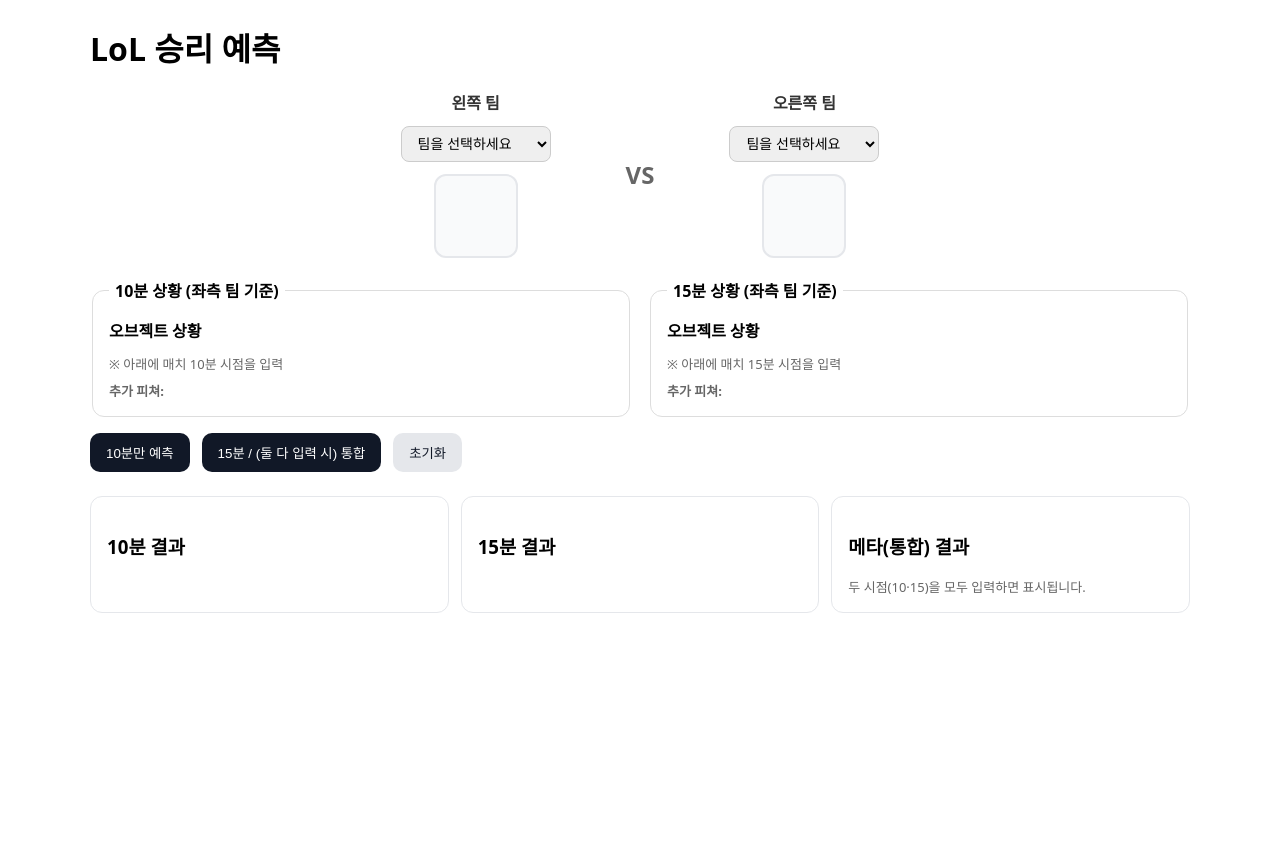
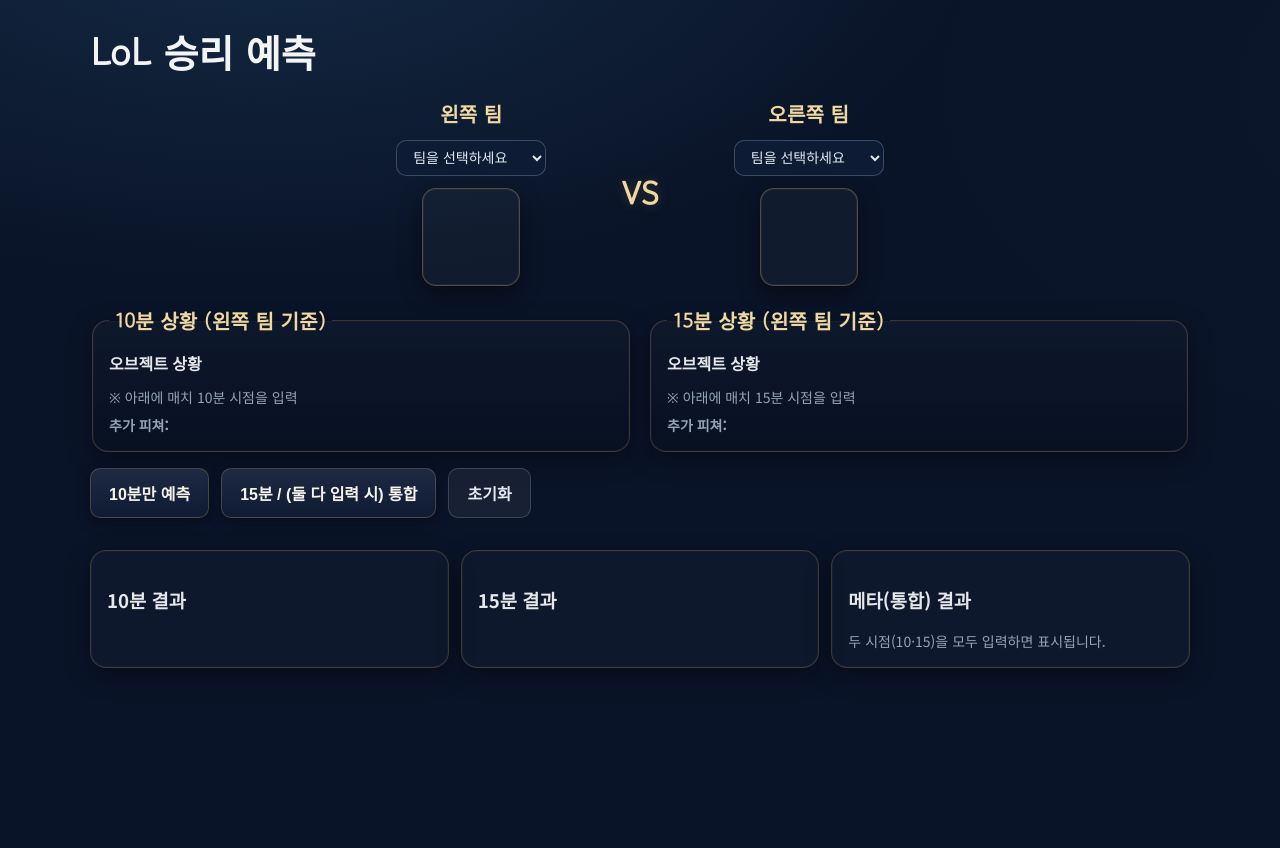
Before and after one commit to htaey/lol_win_predict, a Python web app: template templates/predictor/ui.html in a window 1280 px wide. Before the commit the page ends 613 px from the top, so only its background shows below. Run offline with Jinja, Linux system fonts and the light colour scheme; the template is opened without the code that fills it, so the values that code supplies are empty.

Commit message:
Add files via upload
1030 디자인 변경 및 팀 수정

```diff
--- a/templates/predictor/ui.html
+++ b/templates/predictor/ui.html
@@ -4,28 +4,36 @@
   <meta charset="utf-8" />
   <title>LoL 승리 예측 (10/15분 분리 UI)</title>
   <meta name="viewport" content="width=device-width, initial-scale=1" />
+  <link rel="preconnect" href="https://fonts.googleapis.com">
+  <link rel="preconnect" href="https://fonts.gstatic.com" crossorigin>
+  <link href="https://fonts.googleapis.com/css2?family=Gowun+Dodum&family=Noto+Sans+KR:wght@400;500;700&display=swap" rel="stylesheet">
   <style>
-    body { font-family: system-ui, -apple-system, Segoe UI, Roboto, sans-serif; margin: 24px; }
+    body { font-family: "Noto Sans KR", system-ui, -apple-system, Segoe UI, Roboto, sans-serif; margin: 24px; background: radial-gradient(1200px 600px at 20% -10%, rgba(28,60,92,0.55), transparent 60%), radial-gradient(1000px 600px at 120% 10%, rgba(12,26,48,0.6), transparent 60%), #0a1428; color: #e5e7eb; min-height: 100vh; }
     .container { max-width: 1100px; margin: 0 auto; }
-    h1 { margin: 0 0 8px; }
-    .version { color: #666; font-size: 14px; margin-bottom: 16px; }
+    h1 { margin: 0 0 8px; font-family: "Gowun Dodum", sans-serif; letter-spacing: 0.2px; color: #f3f4f6; font-size: 38px; }
+    .version { color: #666; font-size: 15px; margin-bottom: 16px; }
     .grid { display: grid; grid-template-columns: 1fr 1fr; gap: 16px; }
-    fieldset { border: 1px solid #ddd; border-radius: 12px; padding: 16px; }
-    legend { padding: 0 6px; font-weight: 600; }
-    .row { display: grid; grid-template-columns: 1fr 180px; gap: 8px; align-items: center; margin-bottom: 8px; }
-    label { font-size: 14px; color: #333; }
-    input[type="number"] { width: 100%; padding: 6px 8px; border: 1px solid #ccc; border-radius: 8px; }
+    fieldset { border: 1px solid rgba(201,164,92,0.25); border-radius: 16px; padding: 16px; background: linear-gradient(180deg, rgba(255,255,255,0.02), rgba(0,0,0,0.15)); box-shadow: inset 0 0 0 1px rgba(255,255,255,0.03), 0 8px 24px rgba(0,0,0,0.35); }
+    legend { padding: 0 6px; font-weight: 600; color: #f0d9a0; font-family: "Gowun Dodum", sans-serif; letter-spacing: 0.2px; font-size: 20px; }
+    .row { display: grid; grid-template-columns: 1fr auto; gap: 8px; align-items: center; margin-bottom: 8px; }
+    label { font-size: 16px; color: #cbd5e1; }
+    input[type="number"] { width: 140px; max-width: 45vw; justify-self: end; padding: 8px 10px; border: 1px solid rgba(148,163,184,0.28); border-radius: 10px; background: rgba(255,255,255,0.03); color: #e2e8f0; box-shadow: none; appearance: textfield; -moz-appearance: textfield; }
+    input[type="number"]:focus { outline: none; border-color: rgba(201,164,92,0.32); box-shadow: none; }
+    /* 브라우저 스핀 버튼 제거 */
+    input[type="number"]::-webkit-outer-spin-button,
+    input[type="number"]::-webkit-inner-spin-button { -webkit-appearance: none; margin: 0; }
     .checkbox-row { display: flex; gap: 16px; flex-wrap: wrap; margin: 8px 0 4px; }
     .actions { display: flex; gap: 12px; flex-wrap: wrap; margin-top: 16px; }
-    button { padding: 10px 16px; border: 0; border-radius: 10px; cursor: pointer; }
-    .primary { background: #111827; color: white; }
-    .secondary { background: #e5e7eb; color: #111827; }
-    .muted { color: #666; font-size: 13px; }
-    .card { border: 1px solid #e5e7eb; border-radius: 12px; padding: 16px; margin-top: 16px; }
+    button { padding: 12px 18px; border: 0; border-radius: 10px; cursor: pointer; transition: transform .08s ease, box-shadow .2s ease; font-weight: 600; font-size: 16px; }
+    .primary { background: linear-gradient(180deg, #1e2a44, #0f1b33); color: #f6f4eb; border: 1px solid rgba(201,164,92,0.28); box-shadow: 0 4px 14px rgba(0,0,0,0.35); }
+    .primary:hover { transform: translateY(-1px); box-shadow: 0 8px 18px rgba(0,0,0,0.45); }
+    .secondary { background: rgba(255,255,255,0.06); color: #e2e8f0; border: 1px solid rgba(148,163,184,0.28); }
+    .muted { color: #94a3b8; font-size: 14px; }
+    .card { border: 1px solid rgba(201,164,92,0.25); border-radius: 16px; padding: 16px; margin-top: 16px; background: rgba(255,255,255,0.02); box-shadow: inset 0 0 0 1px rgba(255,255,255,0.03), 0 8px 24px rgba(0,0,0,0.35); }
     table { width: 100%; border-collapse: collapse; }
-    th, td { text-align: left; padding: 8px; border-bottom: 1px dashed #eee; }
-    .error { color: #b91c1c; margin-top: 8px; white-space: pre-wrap; }
-    .ok { color: #065f46; }
+    th, td { text-align: left; padding: 12px; border-bottom: 1px dashed rgba(148,163,184,0.25); color: #e5e7eb; font-size: 15px; }
+    .error { color: #fecaca; margin-top: 8px; white-space: pre-wrap; }
+    .ok { color: #a7f3d0; }
     .spinner { display: none; }
     .cards { display: grid; grid-template-columns: 1fr; gap: 12px; }
     @media (min-width: 900px) { .cards { grid-template-columns: 1fr 1fr 1fr; } }
@@ -43,46 +51,37 @@
       text-align: center;
       min-width: 200px;
     }
-    .team-section h3 {
-      margin: 0 0 12px;
-      font-size: 16px;
-      color: #333;
-    }
+    .team-section h3 { margin: 0 0 12px; font-size: 20px; color: #f0d9a0; font-family: "Gowun Dodum", sans-serif; letter-spacing: 0.2px; }
     .team-selector {
       display: flex;
       flex-direction: column;
       align-items: center;
       gap: 12px;
     }
-    .team-select {
-      padding: 8px 12px;
-      border: 1px solid #ccc;
-      border-radius: 8px;
-      font-size: 14px;
-      min-width: 150px;
-    }
-    .team-logo {
-      width: 80px;
-      height: 80px;
-      border: 2px solid #e5e7eb;
-      border-radius: 12px;
-      display: flex;
-      align-items: center;
-      justify-content: center;
-      background: #f9fafb;
-      overflow: hidden;
-    }
+    .team-select { padding: 8px 12px; border: 1px solid rgba(148,163,184,0.35); border-radius: 10px; font-size: 14px; min-width: 150px; background: rgba(14,29,54,0.9); color: #e2e8f0; }
+    .team-select:focus { outline: none; border-color: rgba(201,164,92,0.32); }
+    .team-select option { color: #e2e8f0; background: rgba(10,20,40,0.98); }
+    .team-logo { width: 96px; height: 96px; border: 1px solid rgba(201,164,92,0.35); border-radius: 14px; display: flex; align-items: center; justify-content: center; background: rgba(255,255,255,0.03); overflow: hidden; box-shadow: 0 8px 22px rgba(0,0,0,0.45), inset 0 0 0 1px rgba(255,255,255,0.05); }
     .team-logo img {
       max-width: 100%;
       max-height: 100%;
       object-fit: contain;
     }
-    .vs-text {
-      font-size: 24px;
-      font-weight: bold;
-      color: #666;
-      margin: 0 20px;
+    .vs-text { font-size: 32px; font-weight: 700; color: #f0d9a0; margin: 0 20px; font-family: "Gowun Dodum", sans-serif; text-shadow: 0 0 12px rgba(201,164,92,0.25); letter-spacing: 0.2px; }
+
+    @media (max-width: 900px) {
+      .grid { grid-template-columns: 1fr; }
+      .row { grid-template-columns: 1fr; }
+      input[type="number"] { width: 100%; max-width: 100%; justify-self: stretch; box-sizing: border-box; }
     }
+
+    /* 승률 미터 */
+    .meters { display: grid; grid-template-columns: 1fr; gap: 12px; margin-top: 8px; }
+    .meter { background: rgba(255,255,255,0.04); border: 1px solid rgba(201,164,92,0.25); border-radius: 14px; padding: 10px 12px; box-shadow: inset 0 0 0 1px rgba(255,255,255,0.03); }
+    .meter-label { display: flex; justify-content: space-between; align-items: center; font-size: 15px; color: #e5e7eb; margin-bottom: 8px; }
+    .meter-bar { position: relative; height: 14px; background: rgba(14,29,54,0.8); border-radius: 999px; overflow: hidden; border: 1px solid rgba(148,163,184,0.25); }
+    .meter-fill { position: absolute; top: 0; left: 0; height: 100%; width: 50%; background: linear-gradient(90deg, #1b7ecb, #3ec6ff); box-shadow: 0 0 18px rgba(62,198,255,0.45); transition: width .4s ease; }
+    .meter-fill.gold { background: linear-gradient(90deg, #d1b06b, #c9a45c); box-shadow: 0 0 18px rgba(201,164,92,0.45); }
   </style>
 </head>
 <body>
@@ -128,7 +127,7 @@
               <option value="G2">G2</option>
               <option value="KT">KT</option>
               <option value="PSG">PSG</option>
-              <option value="T">T</option>
+              <option value="T1">T1</option>
               <option value="TES">TES</option>
               <option value="젠">젠</option>
               <option value="한">한</option>
@@ -141,7 +140,7 @@
 
     <div class="grid">
       <fieldset>
-        <legend>10분 상황 (좌측 팀 기준)</legend>
+        <legend>10분 상황 (왼쪽 팀 기준)</legend>
         <div><strong>오브젝트 상황</strong></div>
         <div id="obj10" class="checkbox-row"></div>
         <div class="muted">※ 아래에 매치 10분 시점을 입력</div>
@@ -151,7 +150,7 @@
       </fieldset>
 
       <fieldset>
-        <legend>15분 상황 (좌측 팀 기준)</legend>
+        <legend>15분 상황 (왼쪽 팀 기준)</legend>
         <div><strong>오브젝트 상황</strong></div>
         <div id="obj15" class="checkbox-row"></div>
         <div class="muted">※ 아래에 매치 15분 시점을 입력</div>
@@ -166,6 +165,20 @@
       <button id="btnPredict15" class="primary">15분 / (둘 다 입력 시) 통합</button>
       <button id="btnReset" class="secondary">초기화</button>
       <div id="busy" class="muted spinner">예측 중...</div>
+    </div>
+    <div class="meters">
+      <div class="meter" id="meter10" style="display:none;">
+        <div class="meter-label"><span>10분 메타 승률</span><span id="meter10Val">-</span></div>
+        <div class="meter-bar"><div class="meter-fill" id="meter10Fill"></div></div>
+      </div>
+      <div class="meter" id="meter15" style="display:none;">
+        <div class="meter-label"><span>15분 메타 승률</span><span id="meter15Val">-</span></div>
+        <div class="meter-bar"><div class="meter-fill" id="meter15Fill"></div></div>
+      </div>
+      <div class="meter" id="meterAll" style="display:none;">
+        <div class="meter-label"><span>통합 메타 승률</span><span id="meterAllVal">-</span></div>
+        <div class="meter-bar"><div class="meter-fill gold" id="meterAllFill"></div></div>
+      </div>
     </div>
     <div id="err" class="error"></div>
 
@@ -367,6 +380,10 @@
       document.getElementById('resMeta').innerHTML = '두 시점(10·15)을 모두 입력하면 표시됩니다.';
       document.getElementById('resMeta').className = 'muted';
       document.getElementById('err').textContent = '';
+  // 승률 미터 초기화/숨김
+  setMeter('10', null);
+  setMeter('15', null);
+  setMeter('All', null);
     }
 
     function clearSpecificResult(which) {
@@ -386,6 +403,22 @@
       tb.appendChild(tr);
     }
 
+// 승률 미터 업데이트
+function setMeter(prefix, prob) {
+  const meter = document.getElementById(`meter${prefix}`);
+  const valEl = document.getElementById(`meter${prefix}Val`);
+  const fillEl = document.getElementById(`meter${prefix}Fill`);
+  if (!meter || !valEl || !fillEl) return;
+  if (prob == null || isNaN(prob)) {
+    meter.style.display = 'none';
+    return;
+  }
+  const pct = Math.max(0, Math.min(1, Number(prob)));
+  meter.style.display = '';
+  valEl.textContent = `${(pct * 100).toFixed(1)}%`;
+  fillEl.style.width = `${pct * 100}%`;
+}
+
     function renderResult(json, which = null) {
       const r0 = (json.results && json.results[0]) ? json.results[0] : {};
 
@@ -399,6 +432,7 @@
         }
         if (r0.meta_prob_10 != null) {
           addRow('res10', '10분 메타', r0.meta_prob_10.toFixed(3));
+          setMeter('10', r0.meta_prob_10);
         }
       }
 
@@ -412,6 +446,7 @@
         }
         if (r0.meta_prob_15 != null) {
           addRow('res15', '15분 메타', r0.meta_prob_15.toFixed(3));
+          setMeter('15', r0.meta_prob_15);
         }
       }
 
@@ -426,6 +461,7 @@
         const metaDiv = document.getElementById('resMeta');
         metaDiv.innerHTML = `${parts.join(' · ')}`;
         metaDiv.className = 'ok';
+        setMeter('All', r0.meta_prob_all);
       }
       // hasBoth가 아니면 resMeta는 기본 안내 문구 그대로 둠
     }
@@ -539,6 +575,10 @@
     window.addEventListener('DOMContentLoaded', async () => {
       await loadModelInfo();
       setupTeamSelectors();
+      // 마우스 휠로 숫자 변경 방지 (키보드 입력만 허용)
+      document.querySelectorAll('input[type="number"]').forEach(inp => {
+        inp.addEventListener('wheel', (e) => { e.preventDefault(); }, { passive: false });
+      });
       document.getElementById('btnPredict10').addEventListener('click', doPredict10);
       document.getElementById('btnPredict15').addEventListener('click', doPredict15);
       document.getElementById('btnReset').addEventListener('click', doReset);
```
